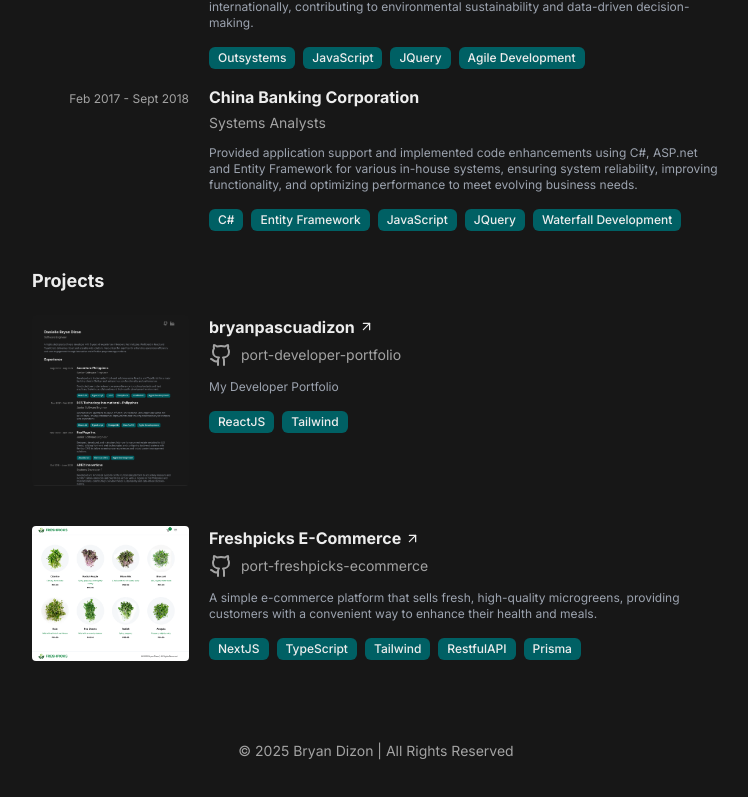
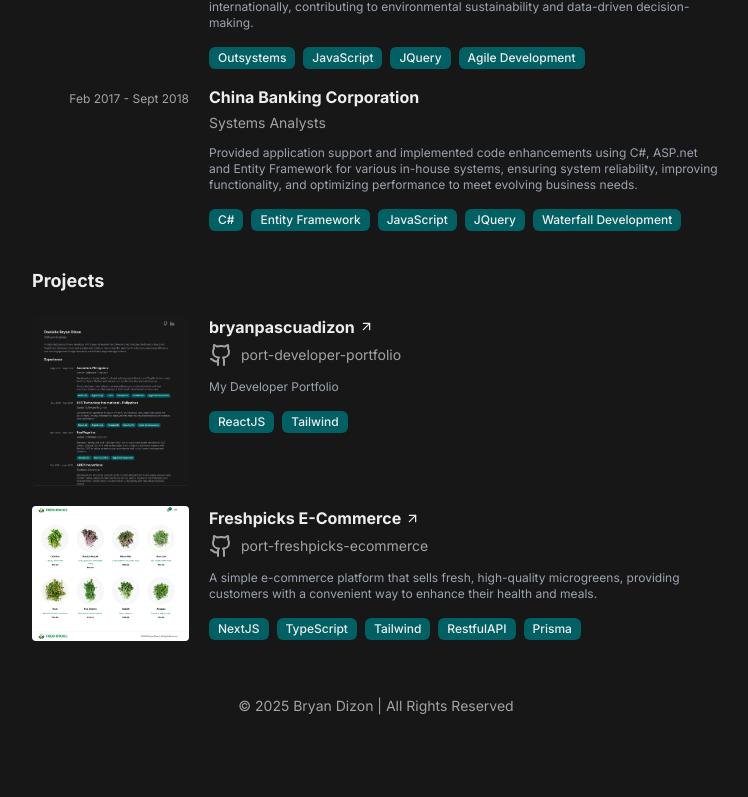
Before and after one commit to bryanpascuadizon/port-developer-portfolio, a Next.js app: page / in a window 1280 px wide. Shown: the part 906-1703 px from the top of the page, without its empty margins (264-1012 px from the left). After the commit the page ends 1662 px from the top, so only its background shows below. Built offline with nearby package versions, Linux system fonts and the light colour scheme.

Commit message:
added animations

```diff
--- a/app/components/Experience.tsx
+++ b/app/components/Experience.tsx
@@ -6,11 +6,18 @@
   const data = portfolio;
   return (
     <div className="text-xs mb-5">
-      <div className="my-5">
+      <div
+        className="my-5 slide-in-from-right"
+        style={{ animationDelay: `${0.5 * 0.3}s` }}
+      >
         <p className="text-lg primary-text font-bold mb-1">Experience</p>
       </div>
       {data.experience.map((experience, experienceIndex) => (
-        <div key={experienceIndex}>
+        <div
+          key={experienceIndex}
+          className="slide-in-from-right"
+          style={{ animationDelay: `${(experienceIndex + 1) * 0.3}s` }}
+        >
           <div className="grid grid-cols-4 gap-5">
             <div className="col-span-1 mt-1.5">
               <p className="text-right text-xs secondary-text">
--- a/app/components/Projects.tsx
+++ b/app/components/Projects.tsx
@@ -8,12 +8,19 @@
   const data = portfolio;
   return (
     <div className="text-xs mb-10">
-      <div className="my-5">
+      <div
+        className="my-5 slide-in-from-right"
+        style={{ animationDelay: `${5.5 * 0.3}s` }}
+      >
         <p className="text-lg primary-text font-bold mb-1">Projects</p>
       </div>
-      {data.projects.map((project, projectIndex) => (
-        <div key={projectIndex} className="">
-          <div className="md:grid md:grid-cols-4 gap-5">
+      <div className="flex flex-col gap-5">
+        {data.projects.map((project, projectIndex) => (
+          <div
+            className="md:grid md:grid-cols-4 flex flex-col gap-5 slide-in-from-right"
+            style={{ animationDelay: `${(projectIndex + 6) * 0.3}s` }}
+            key={projectIndex}
+          >
             <div className="md:col-span-1 w-full">
               <Link href={project.website} target="_blank" className="link">
                 <Image
@@ -21,11 +28,11 @@
                   alt={project.name}
                   width={300}
                   height={300}
-                  className="rounded-sm object-cover object-center m-auto md:mb-10 mb-5"
+                  className="rounded-sm object-cover object-center m-auto"
                 />
               </Link>
             </div>
-            <div className="col-span-3">
+            <div className="md:col-span-3">
               <div className="">
                 <Link
                   href={project.website}
@@ -53,7 +60,7 @@
                   </Link>
                 </p>
                 <p className="mb-3 accent-text">{project.description}</p>
-                <div className="flex flex-wrap gap-2 mt-4 mb-10">
+                <div className="flex flex-wrap gap-2 my-4">
                   {project.skills.map((skill, skillIndex) => (
                     <Badge
                       key={skillIndex}
@@ -66,8 +73,8 @@
               </div>
             </div>
           </div>
-        </div>
-      ))}
+        ))}
+      </div>
     </div>
   );
 };
--- a/assets/styles/global.css
+++ b/assets/styles/global.css
@@ -1,7 +1,5 @@
 @import "tailwindcss";
 @import "tw-animate-css";
-
-@custom-variant dark (&:is(.dark *));
 
 @layer utilities {
   .wrapper {
@@ -32,3 +30,29 @@
     @apply cursor-pointer;
   }
 }
+
+@keyframes slide-right-to-left {
+  0% {
+    opacity: 0;
+  }
+  20% {
+    opacity: 0.2;
+  }
+  40% {
+    opacity: 0.4;
+  }
+  60% {
+    opacity: 0.6;
+  }
+  80% {
+    opacity: 0.8;
+  }
+  100% {
+    opacity: 1;
+  }
+}
+
+.slide-in-from-right {
+  animation: slide-right-to-left 0.5s ease-out forwards;
+  opacity: 0;
+}
```
